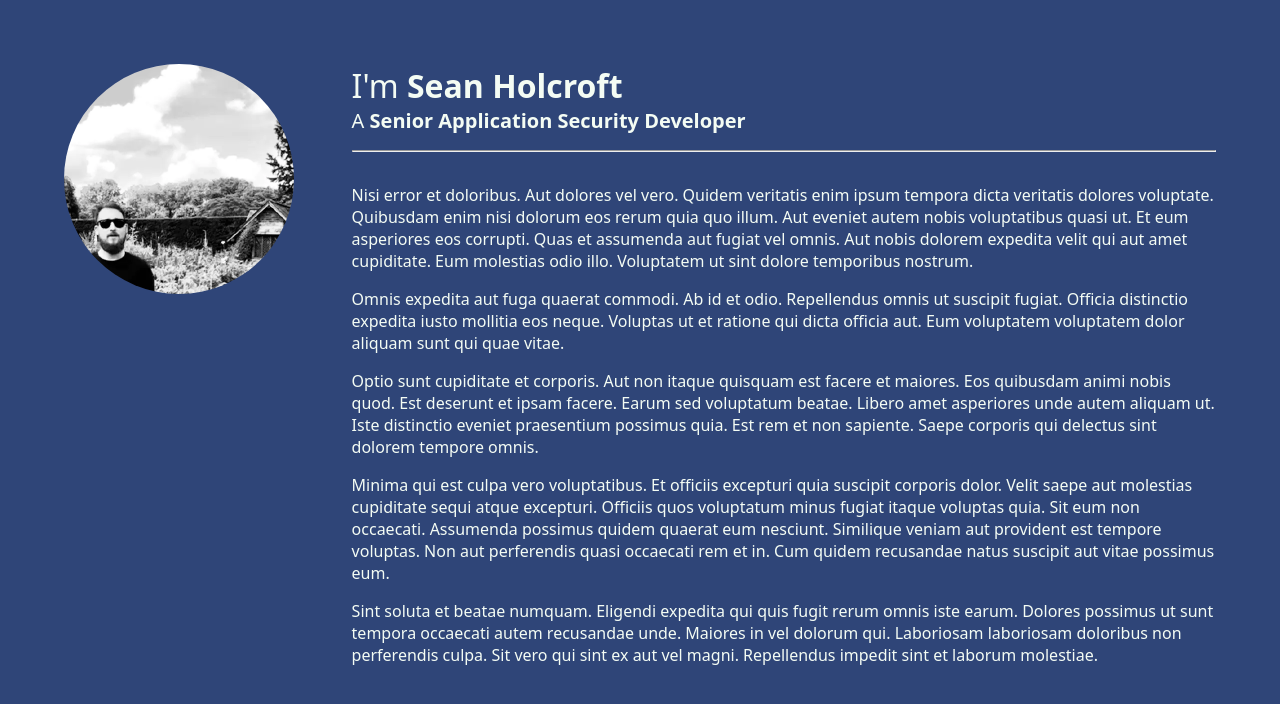
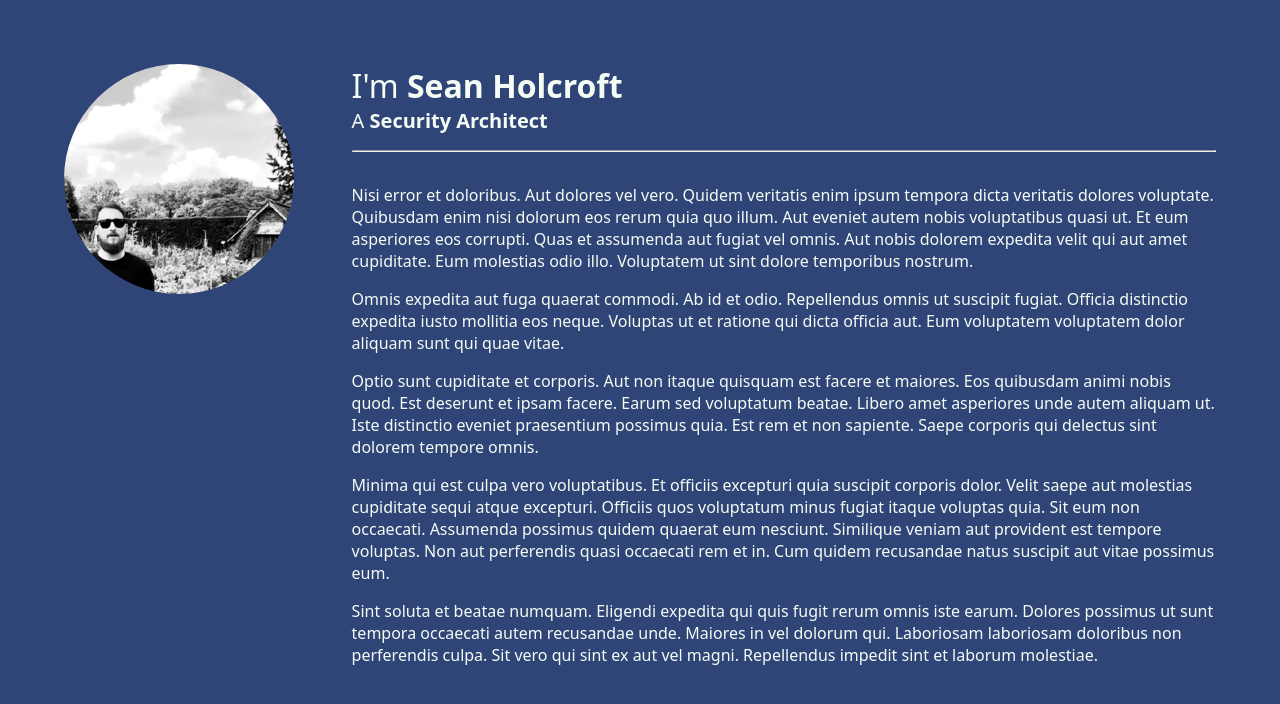
Before and after one commit to Y90SMH/seanholcroft.co.uk, a plain HTML site: page index.html in a window 1280 px wide. Drawn offline with Linux system fonts and the light colour scheme.

Commit message:
Update Job Title

```diff
--- a/index.html
+++ b/index.html
@@ -2,7 +2,7 @@
 <html lang="en">
     <head>
         <meta charset="utf-8">
-        <title>I'm Sean Holcroft A Senior Application Security Developer</title>
+        <title>I'm Sean Holcroft a Security Architect at BrightHR</title>
         <meta content="width=device-width,initial-scale=1" name="viewport">
         <meta content="My current role is with BrightHR in Manchester" name="description">
         <link href="static/196d0ca1.css" rel="stylesheet">
@@ -13,7 +13,7 @@
             <header>
                 <h1>
                     <span><span>I'm</span> Sean Holcroft</span>
-                    <span id="subhead"><span>A</span> Senior Application Security Developer</span>
+                    <span id="subhead"><span>A</span> Security Architect</span>
                 </h1>
                 <hr>
             </header>
```
